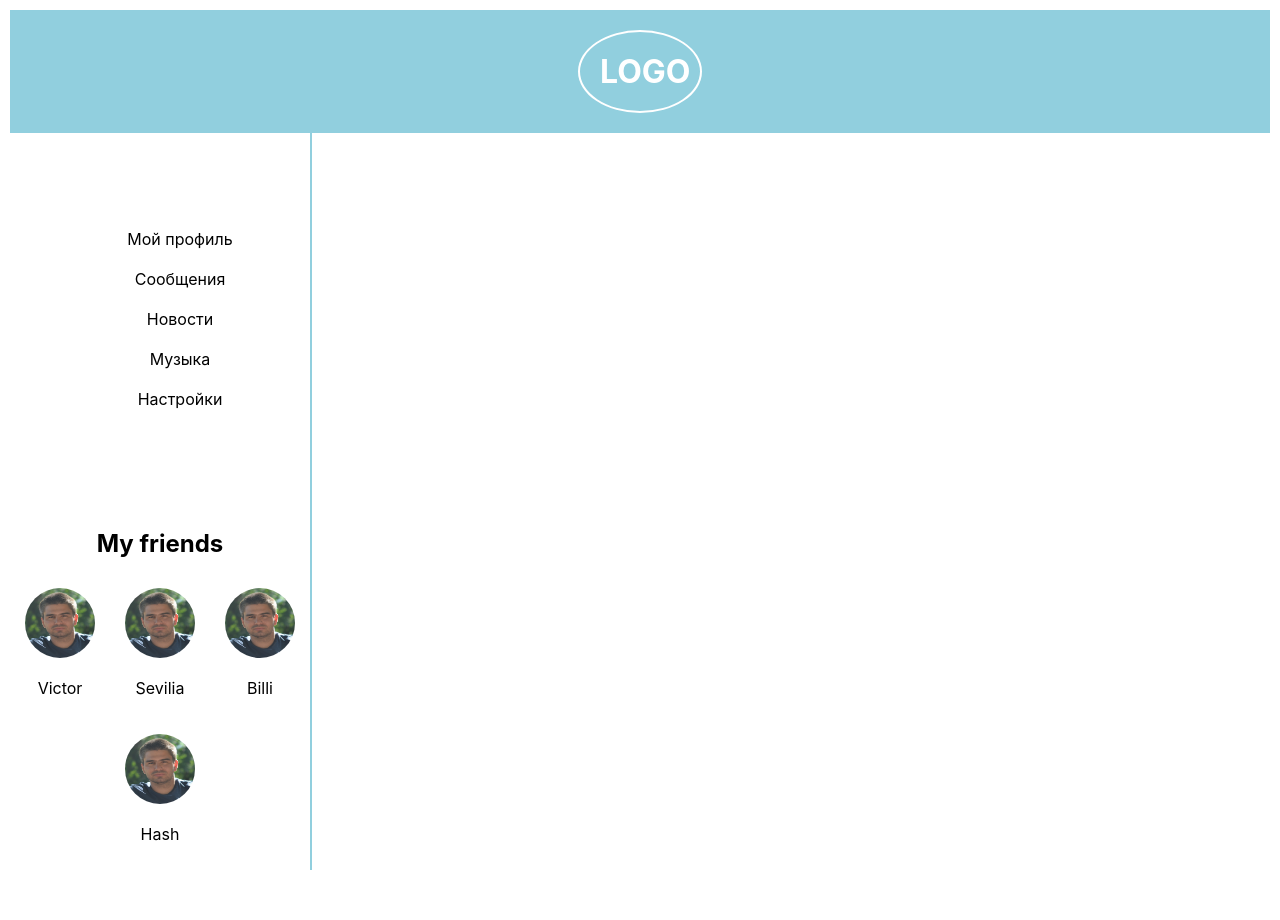
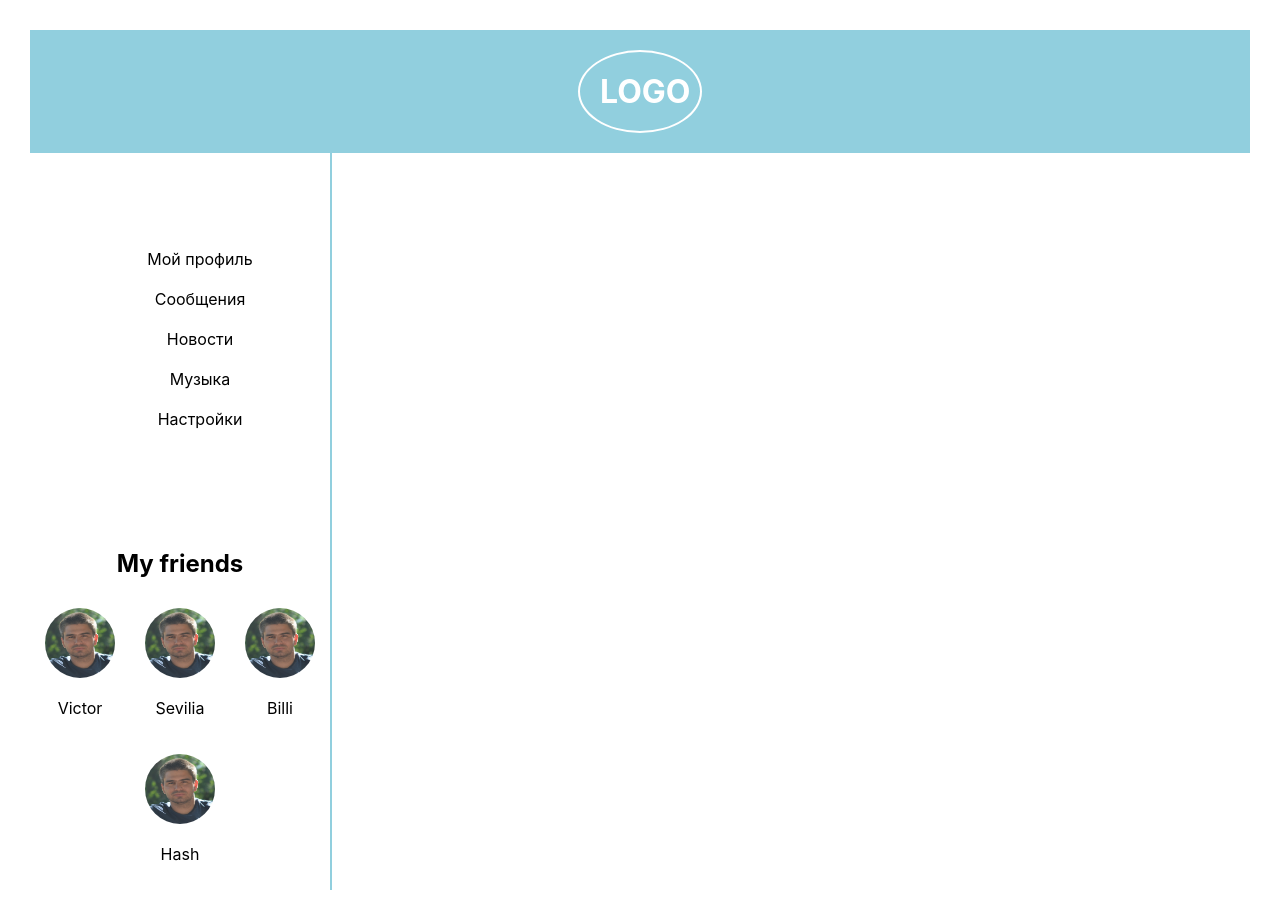
Before and after one commit to LykovAlex/social-network, a React (Create React App) app: page / in a window 1280 px wide. Before the commit the page ends 880 px from the top, so only its background shows below. Built offline with nearby package versions, Linux system fonts and the light colour scheme.

Commit message:
add padding

```diff
--- a/src/index.css
+++ b/src/index.css
@@ -1,6 +1,6 @@
 body {
   margin: 10px;
-  padding: 0;
+  padding: 20px;
   font-family: -apple-system, BlinkMacSystemFont, "Segoe UI", "Roboto", "Oxygen",
     "Ubuntu", "Cantarell", "Fira Sans", "Droid Sans", "Helvetica Neue",
     sans-serif;
```
